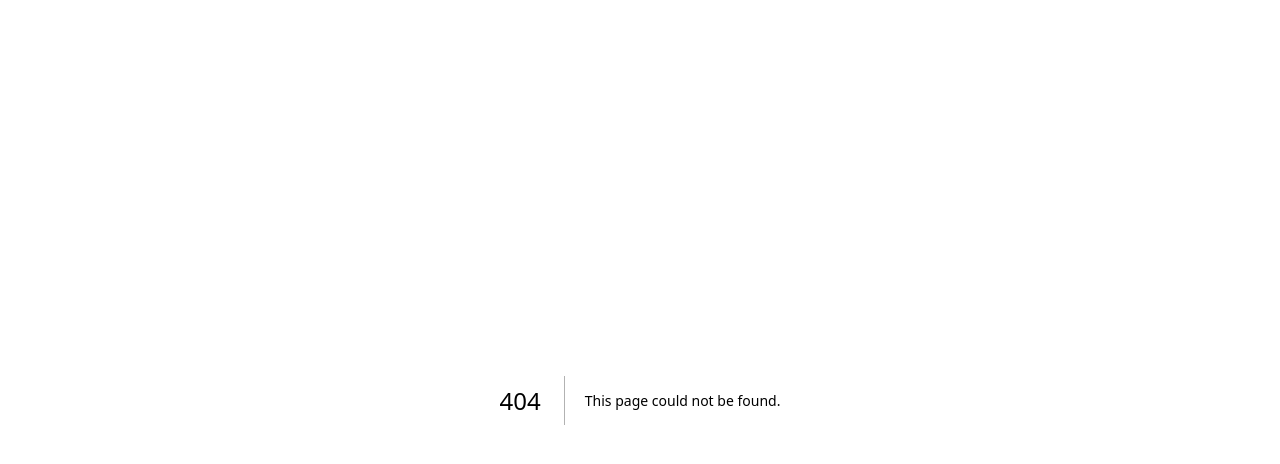
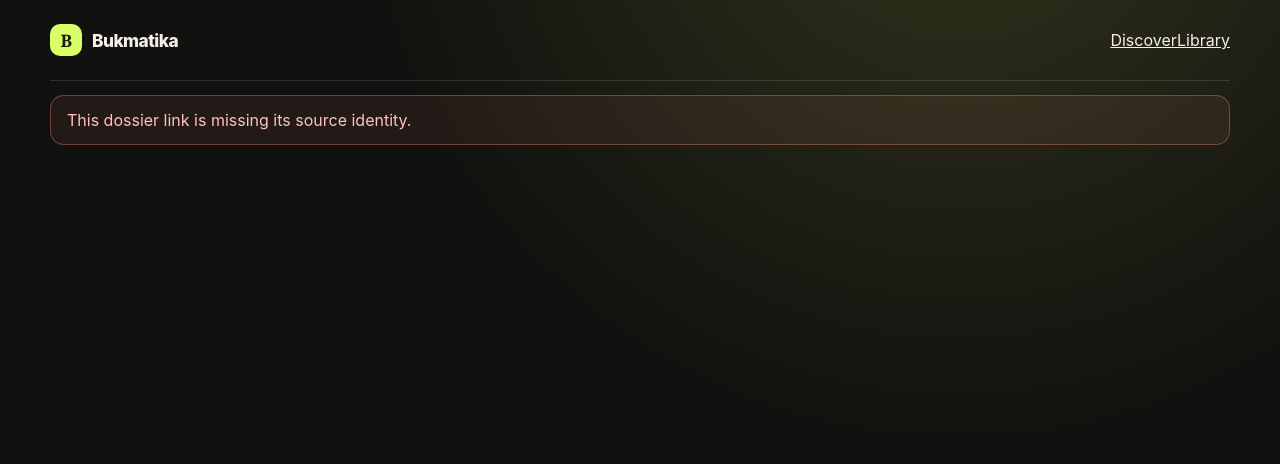
Before and after one commit to agustealo/bukmatika, a Next.js app in the folder apps/web/: page /dossier in a window 1280 px wide. Before the commit this address had no page. Shown: the top 464 px of the page. Built offline with nearby package versions, Linux system fonts and the light colour scheme; no server answers.

Commit message:
Add canonical dossier page

```diff
--- /dev/null
+++ b/apps/web/app/dossier/page.tsx
@@ -0,0 +1,35 @@
+import { DossierClient } from "../../components/dossier-client";
+
+type DossierPageProps = {
+  searchParams: Promise<{
+    provider?: string;
+    record_id?: string;
+  }>;
+};
+
+export default async function DossierPage({ searchParams }: DossierPageProps) {
+  const { provider, record_id: recordId } = await searchParams;
+
+  return (
+    <main className="app-shell">
+      <header className="masthead">
+        <a className="brand" href="/" aria-label="Bukmatika home">
+          <span className="brand-mark" aria-hidden="true">B</span>
+          <span>Bukmatika</span>
+        </a>
+        <nav className="top-nav" aria-label="Primary navigation">
+          <a href="/">Discover</a>
+          <a href="/library">Library</a>
+        </nav>
+      </header>
+
+      {provider && recordId ? (
+        <DossierClient provider={provider} recordId={recordId} />
+      ) : (
+        <div className="error-card" role="alert">
+          This dossier link is missing its source identity.
+        </div>
+      )}
+    </main>
+  );
+}
```
